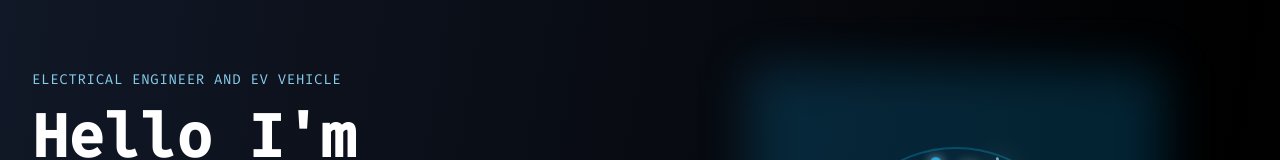
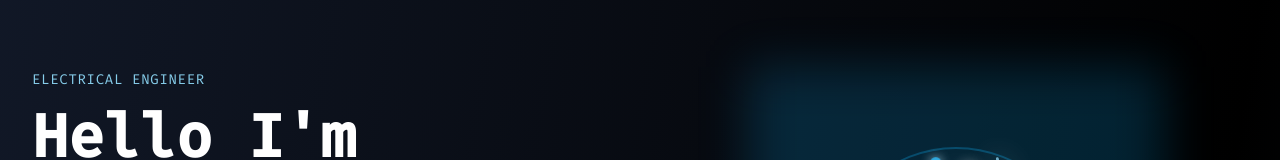
Before and after one commit to DEVang0876/divyeshsite, a React (Vite) app: page / in a window 1280 px wide. Shown: the part 125-285 px from the top of the page. Built offline with nearby package versions, Linux system fonts and the light colour scheme.

Commit message:
updated data

```diff
--- a/index.html
+++ b/index.html
@@ -6,8 +6,8 @@
     <meta name="viewport" content="width=device-width, initial-scale=1.0" />
 
     <!-- Primary Meta Tags -->
-    <title>Devang Dhandhukiya - AI Engineer and Data Scientist</title>
-    <meta name="title" content="Devang - AI and Data Engineer" />
+    <title>Divyesh Dhandhukiya - Electrical Engineer</title>
+    <meta name="title" content="Divyesh-Electrical Engineer" />
     <meta name="description" content="Portfolio of Devang Dhandhukiya, a skilled Machine Learning scholar specializing in GenAI, Deep Learning, and Data science ethusiastic. View projects, skills, and contact information." />
     <meta name="keywords" content="AI, ML, DL, portfolio, Devang Dhandhukiya, Python, Scikit-Learn, Numpy, Pandas, Seaborn, MAtplotlib, Keras, Pytorch, PowerBI, Tableau" />
     <meta name="author" content="Devang Dhandhukiya" />
--- a/src/components/Hero.jsx
+++ b/src/components/Hero.jsx
@@ -60,7 +60,7 @@ const Hero = () => {
           >
             <motion.div variants={itemVariants} className="space-y-4">
               <motion.span className="text-[#87CEEB] text-sm uppercase tracking-wider font-fira">
-                Electrical Engineer and EV vehicle
+                Electrical Engineer
               </motion.span>
               <motion.h1 className="text-3xl md:text-6xl font-bold font-fira">
                 Hello I'm{' '}
```
